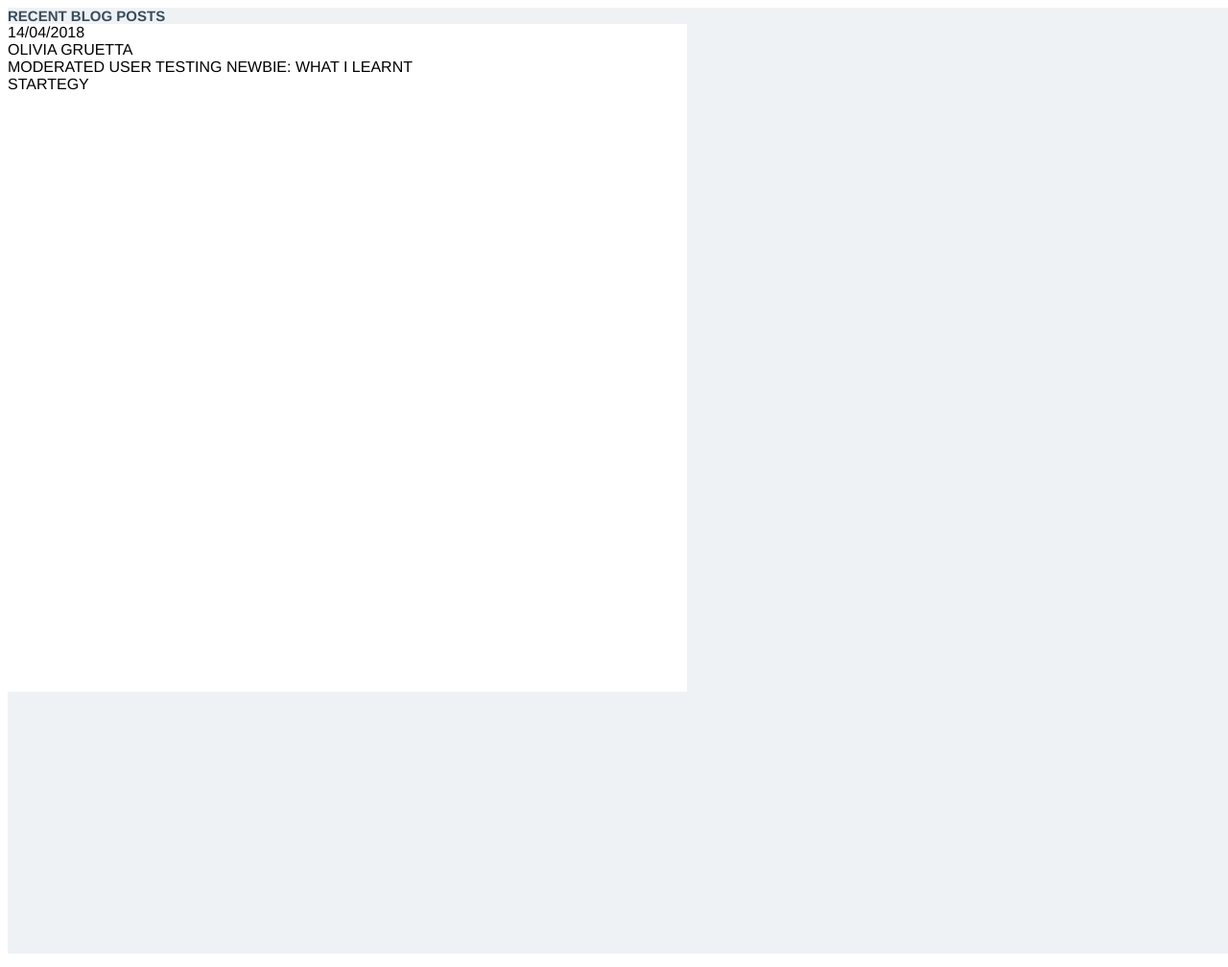
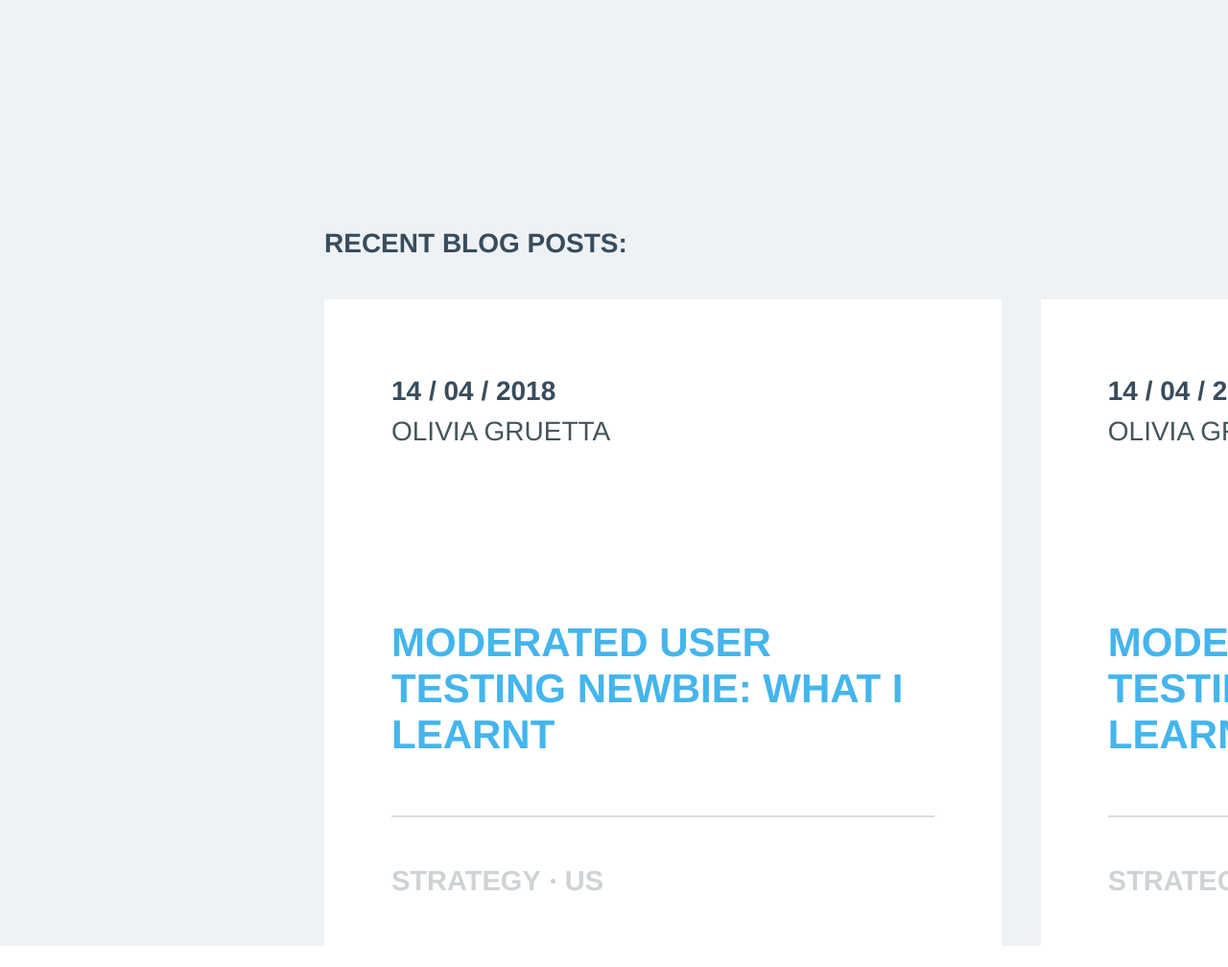
Before and after one commit to Sluthsaber95/user-conversion-assignment, a plain HTML site: page design-1/index.html in a window 1280 px wide. Shown: the top 1008 px of the page at 96% size. Drawn offline with Linux system fonts and the light colour scheme.

Commit message:
Feat Completed a 1:1 Ratio of Design

```diff
--- a/design-1/index.css
+++ b/design-1/index.css
@@ -1,20 +1,91 @@
+
+body {
+  margin: 0;
+}
 
 .blog {
-  font-family: 'helvetica neue', arial;
+  font-family: "Calibre", helvetica,sans-serif;
   text-transform: uppercase;
   background: #EFF2F5;
   width: 2876px;
   height: 986px;
+  display: flex;
+  justify-content: center;
+  align-items: center;
 }
 
-.blog-post-title {
-  font-size: 15px;
+.blog--inner {
+  width: 2200px;
+  height: calc(696px * 0.8);
+  display: flex;
+  justify-content: space-between;
+}
+
+.blog-container {
+  display: flex;
+}
+
+.blog-post-title, p {
+  font-size: 36px;
   color: #384C5C;
   font-weight: 600;
+  margin: 120px 0 42px;
 }
 
 .blog__card {
-  width: 708px;
-  height: 696px;
+  width: calc(708px * 0.8);
+  height: calc(696px * 0.8);
   background: #FFFFFF;
+  padding: 70px;
 }
+
+.blog__card-date, p {
+  font-size: 28px;
+  font-weight: 600;
+  margin: 10px 0;
+  font: #000000;
+}
+
+.blog__card-author {
+  font-size: 28px;
+  font-weight: 100;
+  margin-bottom: 180px;
+  color: #43555C;
+}
+
+.blog__card-title {
+  font-size: 42px;
+  font-weight: 700;
+  margin-bottom: 60px;
+  color: #44B5ED;
+}
+
+.blog__card-decor-line {
+ background: #D6DEE2;
+ height: 2px;
+ width: 100%;
+ margin-bottom: 50px;
+}
+
+.blog__card-types {
+  display: flex;
+}
+
+.blog__card-types__tag {
+  font-size: 29px;
+  font-weight: 700;
+  color: #CFD3D5;
+}
+
+.circle-decor {
+  display: flex;
+  justify-content: center;
+  align-items: center;
+  padding: 0 10px;
+}
+.circle-decor--inner {
+  background: #CFD3D5;
+  width: 5px;
+  height: 5px;
+  border-radius: 50%;
+}
--- a/design-1/index.html
+++ b/design-1/index.html
@@ -4,13 +4,55 @@
 </head>
 <body>
   <section class="blog">
-    <div class="blog-post-title">Recent Blog Posts</div>
-    <article class="blog__card">
-      <div class="blog__card-date">14/04/2018</div>
-      <div class="blog__card-author">Olivia gruetta</div>
-      <div class="blog__card-title">moderated user testing newbie: what I learnt</div>
-      <div class="blog__card-decor-line"></div>
-      <div class="blog__card-type">startegy</div>
-    <article>
+    <section>
+      <div class="blog-post-title"><p>Recent Blog Posts:</p></div>
+      <article class="blog--inner">
+        <section class="blog-container">
+          <article class="blog__card">
+            <div class="blog__card-date"><p>14 / 04 / 2018</p></div>
+            <div class="blog__card-author">Olivia gruetta</div>
+            <div class="blog__card-title">moderated user testing newbie: what I learnt</div>
+            <div class="blog__card-decor-line"></div>
+            <article class="blog__card-types">
+              <div class="blog__card-types__tag">strategy</div>
+              <div class="circle-decor">
+                <div class="circle-decor--inner"></div>
+              </div>
+              <div class="blog__card-types__tag">us</div>
+            </article>
+          <article>
+        </section>
+        <section class="blog-container">
+          <article class="blog__card">
+            <div class="blog__card-date"><p>14 / 04 / 2018</p></div>
+            <div class="blog__card-author">Olivia gruetta</div>
+            <div class="blog__card-title">moderated user testing newbie: what I learnt</div>
+            <div class="blog__card-decor-line"></div>
+            <article class="blog__card-types">
+              <div class="blog__card-types__tag">strategy</div>
+              <div class="circle-decor">
+                <div class="circle-decor--inner"></div>
+              </div>
+              <div class="blog__card-types__tag">us</div>
+            </article>
+          <article>
+        </section>
+        <section class="blog-container">
+          <article class="blog__card">
+            <div class="blog__card-date"><p>14 / 04 / 2018</p></div>
+            <div class="blog__card-author">Olivia gruetta</div>
+            <div class="blog__card-title">moderated user testing newbie: what I learnt</div>
+            <div class="blog__card-decor-line"></div>
+            <article class="blog__card-types">
+              <div class="blog__card-types__tag">strategy</div>
+              <div class="circle-decor">
+                <div class="circle-decor--inner"></div>
+              </div>
+              <div class="blog__card-types__tag">us</div>
+            </article>
+          <article>
+        </section>
+      </article>
+    </section>
   </section>
 </body>
```
